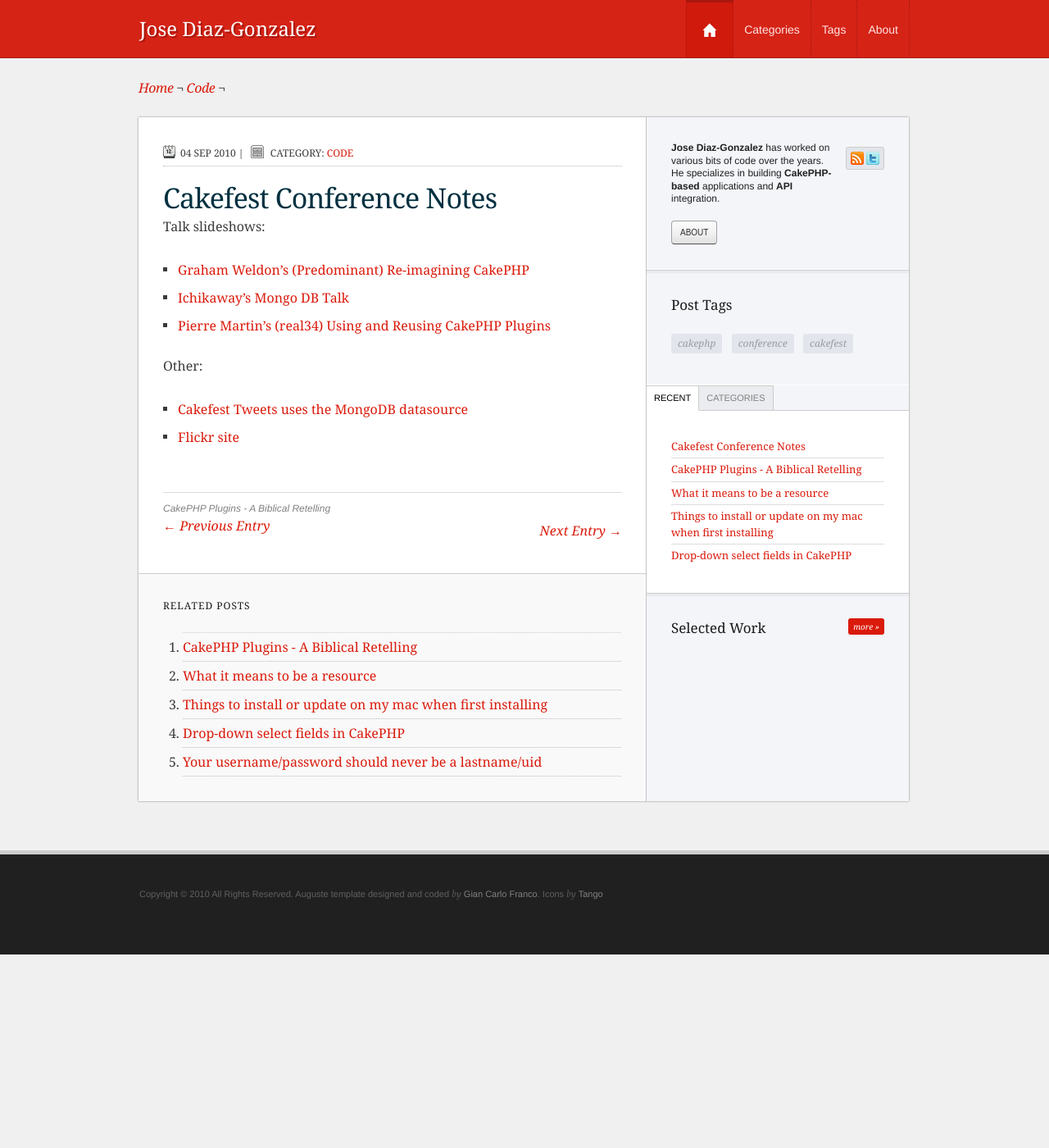
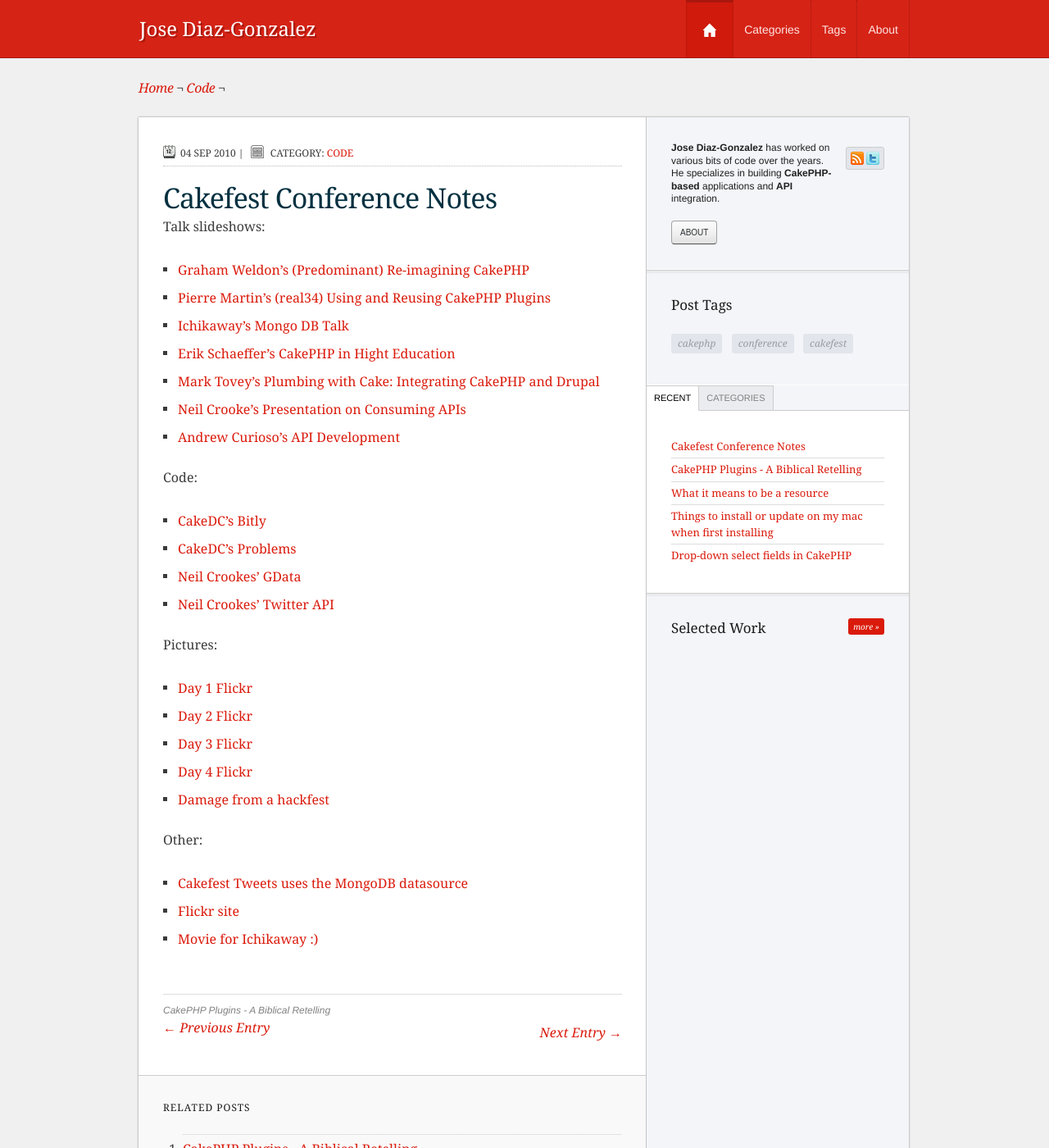
Before and after one commit to husayt/josediazgonzalez.com, a Jekyll site: the page built from _posts/2010-09-04-cakefest-conference-notes.markdown, in a window 1280 px wide and 1400 px high. Shown: the whole window at 82% size. Built offline with Jekyll 4.4.1, drawn with Linux system fonts in a browser that asks for light colours; Markdown is read by kramdown in place of the engine named in the settings.

Commit message:
updating Cakefest conference notes

```diff
--- a/_posts/2010-09-04-cakefest-conference-notes.markdown
+++ b/_posts/2010-09-04-cakefest-conference-notes.markdown
@@ -11,10 +11,30 @@
 Talk slideshows:
 
 * [Graham Weldon's (Predominant) Re-imagining CakePHP](http://www.slideshare.net/predominant/reimaginging-cakephp)
+* [Pierre Martin's (real34) Using and Reusing CakePHP Plugins](http://www.slideshare.net/real34/using-reusingplugins)
 * [Ichikaway's Mongo DB Talk](http://www.slideshare.net/ichikaway/cakefest-ichikawa-upload)
-* [Pierre Martin's (real34) Using and Reusing CakePHP Plugins](http://www.slideshare.net/real34/using-reusingplugins)
+* [Erik Schaeffer's CakePHP in Hight Education](http://www.slideshare.net/therealphpdiddy/cakefest-higher-education)
+* [Mark Tovey's Plumbing with Cake: Integrating CakePHP and Drupal](http://www.slideshare.net/mtovey/plumbing-w-cake)
+* [Neil Crooke's Presentation on Consuming APIs](http://www.slideshare.net/neilcrookes/designing-cakephp-plugins-for-consuming-apis)
+* [Andrew Curioso's API Development](http://www.slideshare.net/andrewcurioso/cakefest-2010-api-development)
+
+Code:
+
+* [CakeDC's Bitly](http://github.com/neilcrookes/CakePHP-Bit.ly-Plugin)
+* [CakeDC's Problems](http://github.com/CakeDC/problems)
+* [Neil Crookes' GData](http://github.com/neilcrookes/CakePHP-GData-Plugin)
+* [Neil Crookes' Twitter API](http://github.com/neilcrookes/CakePHP-Twitter-API-Plugin)
+
+Pictures:
+
+* [Day 1 Flickr](http://www.flickr.com/photos/cakephp/sets/72157624864884680/)
+* [Day 2 Flickr](http://www.flickr.com/photos/cakephp/sets/72157624873178620/)
+* [Day 3 Flickr](http://www.flickr.com/photos/cakephp/sets/72157624753003887/)
+* [Day 4 Flickr](http://www.flickr.com/photos/cakephp/sets/72157624760906727/)
+* [Damage from a hackfest](http://twitter.com/loadsys/status/23054110578)
 
 Other:
 
 * [Cakefest Tweets uses the MongoDB datasource](http://cakefesttweets.com/)
 * [Flickr site](http://www.flickr.com/photos/cakephp/)
+* [Movie for Ichikaway :)](http://www.youtube.com/watch?v=mfjzpkGASro)
```
